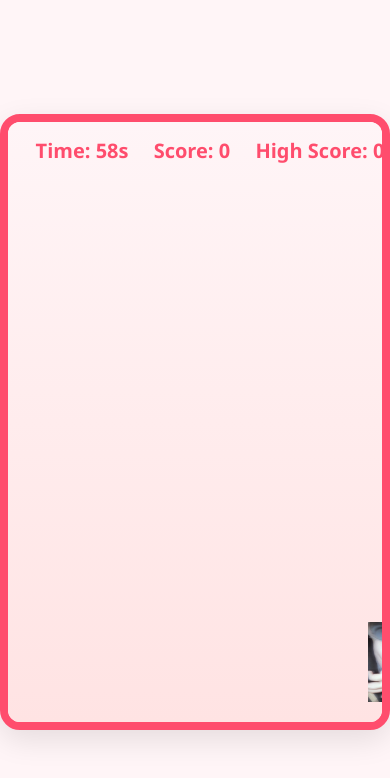
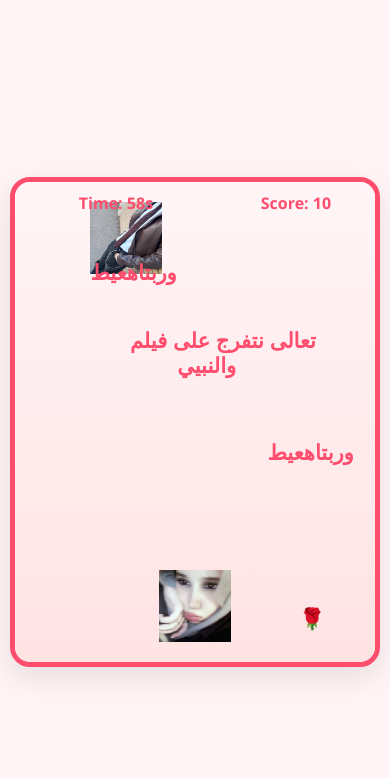
Before and after one commit to mrbasicforreal-lang/Maryomty, a plain HTML site: page index.html in a window 390 px wide. Both pictures are taken after a click on the button "Play". Drawn offline with Linux system fonts and the light colour scheme.

Commit message:
Enhance mobile styles and UI layout
Refactor styles for mobile responsiveness and improve UI elements.

```diff
--- a/index.html
+++ b/index.html
@@ -1,42 +1,98 @@
 <!DOCTYPE html>
 <html>
 <head>
+    <meta name="viewport" content="width=device-width, initial-scale=1.0, maximum-scale=1.0, user-scalable=no">
     <title>For My Maryomty ❤️</title>
     <style>
-        body { margin: 0; background: #fff5f7; overflow: hidden; font-family: 'Segoe UI', Tahoma, Geneva, Verdana, sans-serif; display: flex; justify-content: center; align-items: center; height: 100vh; }
-        #game-wrapper { position: relative; width: 800px; height: 600px; border: 8px solid #ff4d6d; border-radius: 20px; box-shadow: 0 10px 30px rgba(0,0,0,0.1); background: white; overflow: hidden; }
-        canvas { display: block; background: linear-gradient(#fff5f7, #ffe3e3); cursor: none; }
+        /* Mobile First Styles */
+        body {
+            margin: 0;
+            background: #fff5f7;
+            overflow: hidden;
+            font-family: 'Segoe UI', sans-serif;
+            display: flex;
+            justify-content: center;
+            align-items: center;
+            height: 100vh;
+            touch-action: none; /* Prevents scrolling while playing */
+        }
 
-        /* UI Overlay */
-        #ui-layer { position: absolute; top: 0; width: 100%; padding: 15px; display: flex; justify-content: space-around; color: #ff4d6d; font-weight: bold; font-size: 20px; pointer-events: none; }
+        #game-container {
+            position: relative;
+            width: 100%;
+            max-width: 500px; /* Looks good on mobile and desktop */
+            aspect-ratio: 3 / 4;
+            margin: 10px;
+            border: 5px solid #ff4d6d;
+            border-radius: 20px;
+            overflow: hidden;
+            background: white;
+            box-shadow: 0 10px 30px rgba(0,0,0,0.1);
+        }
 
-        /* Intro Screen */
-        #intro-screen, #end-screen { position: absolute; inset: 0; background: rgba(255, 255, 255, 0.95); display: flex; flex-direction: column; align-items: center; justify-content: center; z-index: 10; text-align: center; }
-        h1 { color: #ff4d6d; font-size: 40px; margin-bottom: 10px; }
-        .play-btn { background: #28a745; color: white; border: none; padding: 15px 40px; font-size: 24px; border-radius: 50px; cursor: pointer; transition: 0.3s; box-shadow: 0 4px 15px rgba(40, 167, 69, 0.4); }
-        .play-btn:hover { transform: scale(1.1); background: #218838; }
+        canvas {
+            display: block;
+            width: 100%;
+            height: 100%;
+            background: linear-gradient(#fff5f7, #ffe3e3);
+        }
+
+        #ui-layer {
+            position: absolute;
+            top: 0;
+            width: 100%;
+            padding: 10px;
+            display: flex;
+            justify-content: space-around;
+            color: #ff4d6d;
+            font-weight: bold;
+            font-size: 16px;
+            pointer-events: none;
+            z-index: 5;
+        }
+
+        #intro-screen, #end-screen {
+            position: absolute;
+            inset: 0;
+            background: rgba(255, 255, 255, 0.95);
+            display: flex;
+            flex-direction: column;
+            align-items: center;
+            justify-content: center;
+            z-index: 10;
+            text-align: center;
+            padding: 20px;
+        }
+
+        h1 { color: #ff4d6d; font-size: 28px; margin-bottom: 10px; }
+        .play-btn {
+            background: #28a745;
+            color: white;
+            border: none;
+            padding: 12px 30px;
+            font-size: 20px;
+            border-radius: 50px;
+            cursor: pointer;
+        }
     </style>
 </head>
 <body>
 
-<div id="game-wrapper">
+<div id="game-container">
     <div id="ui-layer">
         <div>Time: <span id="timer">60</span>s</div>
         <div>Score: <span id="score">0</span></div>
-        <div>High Score: <span id="high-score">0</span></div>
     </div>
 
-    <!-- Start Screen -->
     <div id="intro-screen">
         <h1>Click play ya maryomtyy😝✌️</h1>
-        <p style="font-size: 18px; color: #a04f4f;">Have fun ya cutie!</p>
+        <p style="color: #a04f4f;">Have fun ya cutiee</p>
         <button class="play-btn" onclick="startGame()">Play</button>
     </div>
 
-    <!-- Game Over Screen -->
     <div id="end-screen" style="display:none;">
-        <h1 id="end-msg">💋شطورة كسبتي قلبي مواهه</h1>
-        <p id="final-score" style="font-size: 22px;"></p>
+        <h1 id="end-msg">💋شطورة يبت كسبتي قلبي</h1>
+        <p id="final-score"></p>
         <button class="play-btn" onclick="location.reload()">تلعبي تاني؟</button>
     </div>
 
@@ -46,40 +102,66 @@
 <script>
     const canvas = document.getElementById("gameCanvas");
     const ctx = canvas.getContext("2d");
-    canvas.width = 800; canvas.height = 600;
+
+    // Dynamic sizing for responsiveness
+    function resize() {
+        canvas.width = canvas.offsetWidth;
+        canvas.height = canvas.offsetHeight;
+    }
+    window.addEventListener('resize', resize);
+    resize();
 
     let score = 0;
     let timeLeft = 60;
     let gameActive = false;
-    let highScore = localStorage.getItem("maryamHighScore") || 0;
-    document.getElementById("high-score").innerText = highScore;
 
     const items = [];
     const romanticWords = ["انت مجنون؟", "بحبك", "انت بجد؟", "هو انت طبيعي؟", "❤️", "🌹", "تمام", "عبدالرحمن انا بعشقك", "تعالى نتفرج على فيلم", "انا بحب كيرا اكتر منك", "وربتاهعيط", "والنبيي"];
 
-    const maryam = { x: 360, y: 500, w: 80, h: 80, img: new Image() };
+    // Character sizes relative to screen
+    const charSize = canvas.width * 0.2;
+    const maryam = { x: canvas.width/2 - charSize/2, y: canvas.height - charSize - 20, w: charSize, h: charSize, img: new Image() };
     maryam.img.src = 'Maryam.jpg';
 
-    const abdel = { x: 350, y: 20, w: 90, h: 90, img: new Image(), speed: 4 };
+    const abdel = { x: 0, y: 20, w: charSize, h: charSize, img: new Image(), speed: 3 };
     abdel.img.src = 'Abdelrahman.jpg';
 
-    canvas.addEventListener("mousemove", (e) => {
+    // --- Control Logic (Mouse + Touch) ---
+    function handleMove(e) {
+        if (!gameActive) return;
+        let clientX;
+        if (e.touches) {
+            clientX = e.touches[0].clientX;
+        } else {
+            clientX = e.clientX;
+        }
+
         let rect = canvas.getBoundingClientRect();
-        maryam.x = e.clientX - rect.left - maryam.w/2;
+        let relativeX = clientX - rect.left;
+
+        // Center character on finger/cursor
+        maryam.x = relativeX - maryam.w / 2;
+
         // Keep in bounds
         if (maryam.x < 0) maryam.x = 0;
         if (maryam.x > canvas.width - maryam.w) maryam.x = canvas.width - maryam.w;
-    });
+    }
+
+    canvas.addEventListener("mousemove", handleMove);
+    canvas.addEventListener("touchmove", (e) => {
+        handleMove(e);
+        e.preventDefault(); // Prevents page wobbling while playing
+    }, { passive: false });
 
     function spawnLove() {
         if (!gameActive) return;
         const text = romanticWords[Math.floor(Math.random() * romanticWords.length)];
         items.push({
-            x: abdel.x + 40,
-            y: abdel.y + 80,
+            x: abdel.x + abdel.w/2,
+            y: abdel.y + abdel.h,
             text: text,
-            speed: 3 + Math.random() * 3,
-            color: text.length > 2 ? "#ff4d6d" : "#ff0000" // Red for emojis, Pink for Arabic
+            speed: 2 + Math.random() * 3,
+            fontSize: Math.floor(canvas.width * 0.06)
         });
     }
 
@@ -87,12 +169,10 @@
         document.getElementById("intro-screen").style.display = "none";
         gameActive = true;
         let timerInterval = setInterval(() => {
+            if (!gameActive) { clearInterval(timerInterval); return; }
             timeLeft--;
             document.getElementById("timer").innerText = timeLeft;
-            if (timeLeft <= 0) {
-                clearInterval(timerInterval);
-                endGame();
-            }
+            if (timeLeft <= 0) endGame();
         }, 1000);
         loop();
     }
@@ -101,49 +181,39 @@
         gameActive = false;
         document.getElementById("end-screen").style.display = "flex";
         document.getElementById("final-score").innerText = "كسبتي " + score + " نقطة من قلبي";
-
-        if (score > highScore) {
-            localStorage.setItem("maryamHighScore", score);
-            document.getElementById("end-msg").innerText = "💋شطورة كسبتي قلبي مواهه";
-        }
     }
 
     function update() {
-        if (!gameActive) return;
-
-        // Move Abdelrahman (AI)
         abdel.x += abdel.speed;
         if (abdel.x > canvas.width - abdel.w || abdel.x < 0) abdel.speed *= -1;
 
-        // Drop items
-        if (Math.random() < 0.04) spawnLove();
+        if (Math.random() < 0.03) spawnLove();
 
-        items.forEach((item, index) => {
+        for (let i = items.length - 1; i >= 0; i--) {
+            let item = items[i];
             item.y += item.speed;
 
-            // Catch Collision
+            // Collision Detection
             if (item.y > maryam.y && item.y < maryam.y + maryam.h &&
                 item.x > maryam.x && item.x < maryam.x + maryam.w) {
                 score += 10;
                 document.getElementById("score").innerText = score;
-                items.splice(index, 1);
+                items.splice(i, 1);
+                continue;
             }
-            // Remove if off screen
-            if (item.y > canvas.height) items.splice(index, 1);
-        });
+            if (item.y > canvas.height) items.splice(i, 1);
+        }
     }
 
     function draw() {
         ctx.clearRect(0, 0, canvas.width, canvas.height);
-
-        // Draw Players
         ctx.drawImage(maryam.img, maryam.x, maryam.y, maryam.w, maryam.h);
         ctx.drawImage(abdel.img, abdel.x, abdel.y, abdel.w, abdel.h);
 
-        // Draw Love Items
         items.forEach(item => {
-            ctx.fillStyle = item.color;
-            ctx.font = "bold 24px 'Arial'";
+            ctx.fillStyle = "#ff4d6d";
+            ctx.font = `bold ${item.fontSize}px Arial`;
+            ctx.textAlign = "center";
             ctx.fillText(item.text, item.x, item.y);
         });
     }
```
